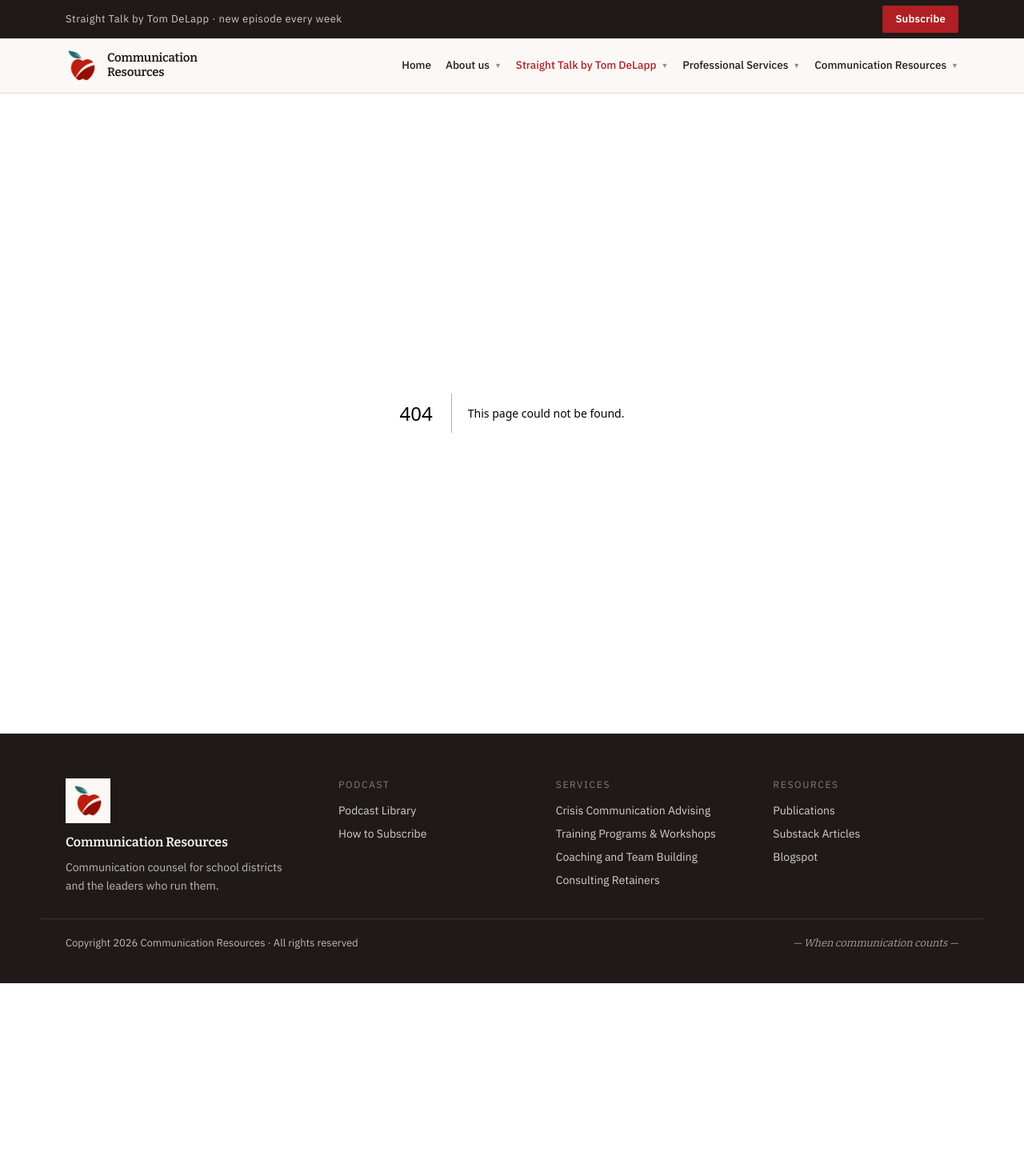
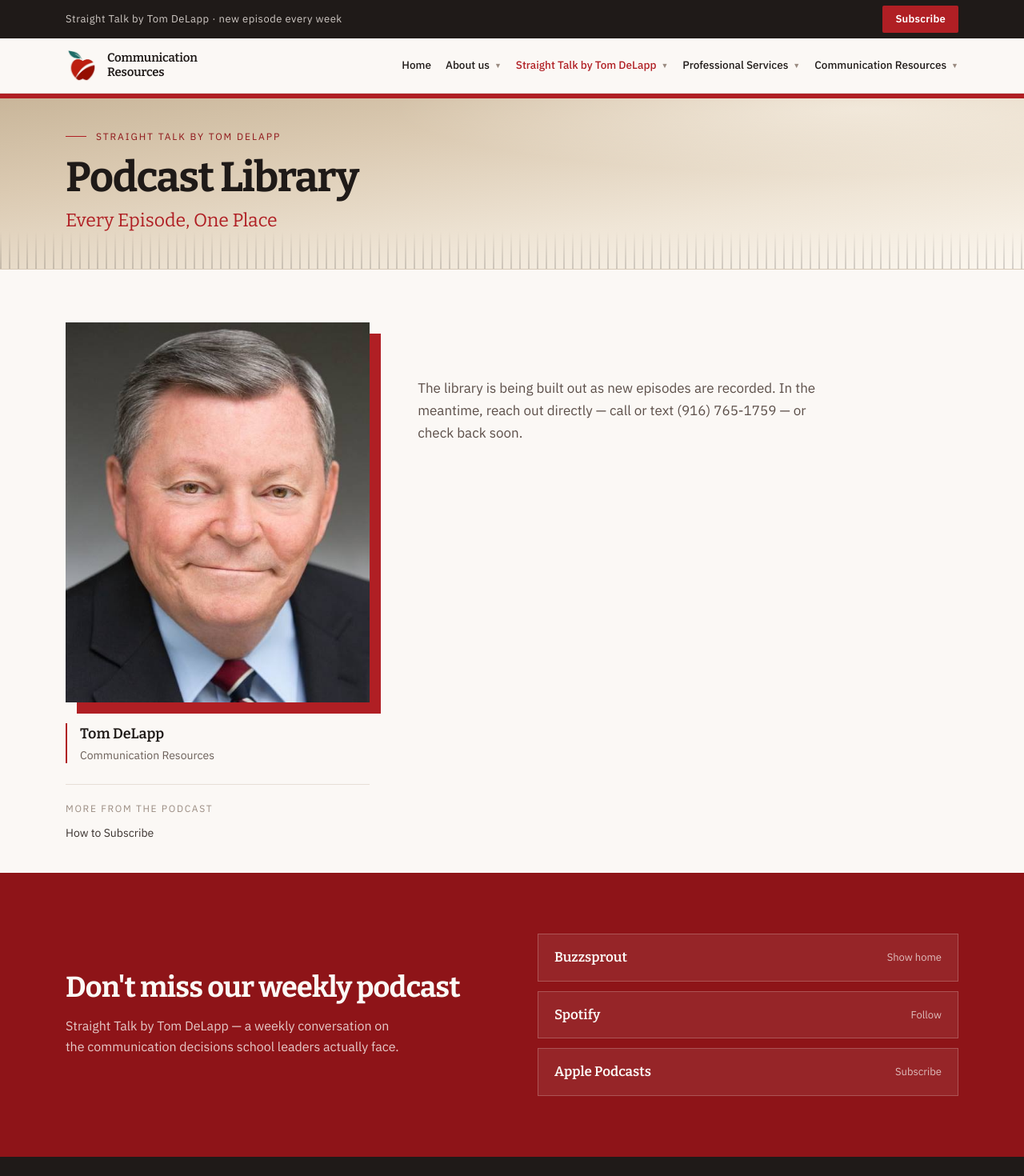
Before and after one commit to timroman234/tomdelapp_nextjs, a Next.js app: page /podcast-library in a window 1280 px wide. Before the commit this address had no page. Shown: the top 1470 px of the page at 80% size. Before the commit the page ends 1229 px from the top, so only its background shows below. Built offline with nearby package versions, Linux system fonts and the light colour scheme.

Commit message:
Build 5 stub pages pending real content, left-rail layout
Co-Authored-By: Claude Sonnet 5 <noreply@anthropic.com>
Claude-Session: https://claude.ai/code/session_011bXU7X9kcSmbw9JpA91LCY

```diff
--- /dev/null
+++ b/src/app/consulting-retainers/page.tsx
@@ -0,0 +1,44 @@
+// src/app/consulting-retainers/page.tsx
+import type { Metadata } from "next";
+import { PageBanner } from "@/components/page-banner";
+import { SidebarRail } from "@/components/sidebar-rail";
+import { SubscribeBand } from "@/components/subscribe-band";
+import { consultingRetainersContent } from "@/content/stub-pages";
+
+export const metadata: Metadata = {
+  title: "Consulting Retainers | Communication Resources",
+  description:
+    "Ongoing consulting retainer arrangements with Communication Resources — details coming soon.",
+};
+
+export default function ConsultingRetainersPage() {
+  const { banner, message } = consultingRetainersContent;
+
+  return (
+    <>
+      <PageBanner eyebrow={banner.eyebrow} heading={banner.heading} subheading={banner.subheading} />
+
+      <section className="bg-cream">
+        <div className="container-cr grid grid-cols-1 items-start gap-[60px] py-[66px] pb-10 nav:grid-cols-[minmax(0,0.72fr)_minmax(0,1.28fr)]">
+          <SidebarRail
+            headshotSrc="/images/tom-delapp.jpg"
+            headshotAlt="Tom DeLapp"
+            name="Tom DeLapp"
+            role="Communication Resources"
+          />
+
+          <div className="flex min-h-[220px] items-center">
+            <p className="max-w-[52ch] text-[17px] leading-[1.65] text-body text-pretty">{message}</p>
+          </div>
+        </div>
+      </section>
+
+      <SubscribeBand
+        heading="Don't miss our weekly podcast"
+        body="Straight Talk by Tom DeLapp — a weekly conversation on the communication decisions school leaders actually face."
+        headingSize="md"
+        showEmailForm={false}
+      />
+    </>
+  );
+}
--- /dev/null
+++ b/src/app/our-team/page.tsx
@@ -0,0 +1,43 @@
+// src/app/our-team/page.tsx
+import type { Metadata } from "next";
+import { PageBanner } from "@/components/page-banner";
+import { SidebarRail } from "@/components/sidebar-rail";
+import { SubscribeBand } from "@/components/subscribe-band";
+import { ourTeamContent } from "@/content/stub-pages";
+
+export const metadata: Metadata = {
+  title: "Our Team | Communication Resources",
+  description: "Meet the team behind Communication Resources — profiles coming soon.",
+};
+
+export default function OurTeamPage() {
+  const { banner, message } = ourTeamContent;
+
+  return (
+    <>
+      <PageBanner eyebrow={banner.eyebrow} heading={banner.heading} subheading={banner.subheading} />
+
+      <section className="bg-cream">
+        <div className="container-cr grid grid-cols-1 items-start gap-[60px] py-[66px] pb-10 nav:grid-cols-[minmax(0,0.72fr)_minmax(0,1.28fr)]">
+          <SidebarRail
+            headshotSrc="/images/tom-delapp.jpg"
+            headshotAlt="Tom DeLapp"
+            name="Tom DeLapp"
+            role="Communication Resources"
+          />
+
+          <div className="flex min-h-[220px] items-center">
+            <p className="max-w-[52ch] text-[17px] leading-[1.65] text-body text-pretty">{message}</p>
+          </div>
+        </div>
+      </section>
+
+      <SubscribeBand
+        heading="Don't miss our weekly podcast"
+        body="Straight Talk by Tom DeLapp — a weekly conversation on the communication decisions school leaders actually face."
+        headingSize="md"
+        showEmailForm={false}
+      />
+    </>
+  );
+}
--- /dev/null
+++ b/src/app/podcast-library/page.tsx
@@ -0,0 +1,43 @@
+// src/app/podcast-library/page.tsx
+import type { Metadata } from "next";
+import { PageBanner } from "@/components/page-banner";
+import { SidebarRail } from "@/components/sidebar-rail";
+import { SubscribeBand } from "@/components/subscribe-band";
+import { podcastLibraryContent } from "@/content/stub-pages";
+
+export const metadata: Metadata = {
+  title: "Podcast Library | Communication Resources",
+  description: "Browse every episode of Straight Talk by Tom DeLapp — library coming soon.",
+};
+
+export default function PodcastLibraryPage() {
+  const { banner, message } = podcastLibraryContent;
+
+  return (
+    <>
+      <PageBanner eyebrow={banner.eyebrow} heading={banner.heading} subheading={banner.subheading} />
+
+      <section className="bg-cream">
+        <div className="container-cr grid grid-cols-1 items-start gap-[60px] py-[66px] pb-10 nav:grid-cols-[minmax(0,0.72fr)_minmax(0,1.28fr)]">
+          <SidebarRail
+            headshotSrc="/images/tom-delapp.jpg"
+            headshotAlt="Tom DeLapp"
+            name="Tom DeLapp"
+            role="Communication Resources"
+          />
+
+          <div className="flex min-h-[220px] items-center">
+            <p className="max-w-[52ch] text-[17px] leading-[1.65] text-body text-pretty">{message}</p>
+          </div>
+        </div>
+      </section>
+
+      <SubscribeBand
+        heading="Don't miss our weekly podcast"
+        body="Straight Talk by Tom DeLapp — a weekly conversation on the communication decisions school leaders actually face."
+        headingSize="md"
+        showEmailForm={false}
+      />
+    </>
+  );
+}
--- /dev/null
+++ b/src/app/publications/page.tsx
@@ -0,0 +1,43 @@
+// src/app/publications/page.tsx
+import type { Metadata } from "next";
+import { PageBanner } from "@/components/page-banner";
+import { SidebarRail } from "@/components/sidebar-rail";
+import { SubscribeBand } from "@/components/subscribe-band";
+import { publicationsContent } from "@/content/stub-pages";
+
+export const metadata: Metadata = {
+  title: "Publications | Communication Resources",
+  description: "Tom DeLapp's published writing and research — coming soon.",
+};
+
+export default function PublicationsPage() {
+  const { banner, message } = publicationsContent;
+
+  return (
+    <>
+      <PageBanner eyebrow={banner.eyebrow} heading={banner.heading} subheading={banner.subheading} />
+
+      <section className="bg-cream">
+        <div className="container-cr grid grid-cols-1 items-start gap-[60px] py-[66px] pb-10 nav:grid-cols-[minmax(0,0.72fr)_minmax(0,1.28fr)]">
+          <SidebarRail
+            headshotSrc="/images/tom-delapp.jpg"
+            headshotAlt="Tom DeLapp"
+            name="Tom DeLapp"
+            role="Communication Resources"
+          />
+
+          <div className="flex min-h-[220px] items-center">
+            <p className="max-w-[52ch] text-[17px] leading-[1.65] text-body text-pretty">{message}</p>
+          </div>
+        </div>
+      </section>
+
+      <SubscribeBand
+        heading="Don't miss our weekly podcast"
+        body="Straight Talk by Tom DeLapp — a weekly conversation on the communication decisions school leaders actually face."
+        headingSize="md"
+        showEmailForm={false}
+      />
+    </>
+  );
+}
--- /dev/null
+++ b/src/app/substack-articles/page.tsx
@@ -0,0 +1,43 @@
+// src/app/substack-articles/page.tsx
+import type { Metadata } from "next";
+import { PageBanner } from "@/components/page-banner";
+import { SidebarRail } from "@/components/sidebar-rail";
+import { SubscribeBand } from "@/components/subscribe-band";
+import { substackArticlesContent } from "@/content/stub-pages";
+
+export const metadata: Metadata = {
+  title: "Substack Articles | Communication Resources",
+  description: "Weekly Substack articles on school communication from Tom DeLapp — coming soon.",
+};
+
+export default function SubstackArticlesPage() {
+  const { banner, message } = substackArticlesContent;
+
+  return (
+    <>
+      <PageBanner eyebrow={banner.eyebrow} heading={banner.heading} subheading={banner.subheading} />
+
+      <section className="bg-cream">
+        <div className="container-cr grid grid-cols-1 items-start gap-[60px] py-[66px] pb-10 nav:grid-cols-[minmax(0,0.72fr)_minmax(0,1.28fr)]">
+          <SidebarRail
+            headshotSrc="/images/tom-delapp.jpg"
+            headshotAlt="Tom DeLapp"
+            name="Tom DeLapp"
+            role="Communication Resources"
+          />
+
+          <div className="flex min-h-[220px] items-center">
+            <p className="max-w-[52ch] text-[17px] leading-[1.65] text-body text-pretty">{message}</p>
+          </div>
+        </div>
+      </section>
+
+      <SubscribeBand
+        heading="Don't miss our weekly podcast"
+        body="Straight Talk by Tom DeLapp — a weekly conversation on the communication decisions school leaders actually face."
+        headingSize="md"
+        showEmailForm={false}
+      />
+    </>
+  );
+}
```
